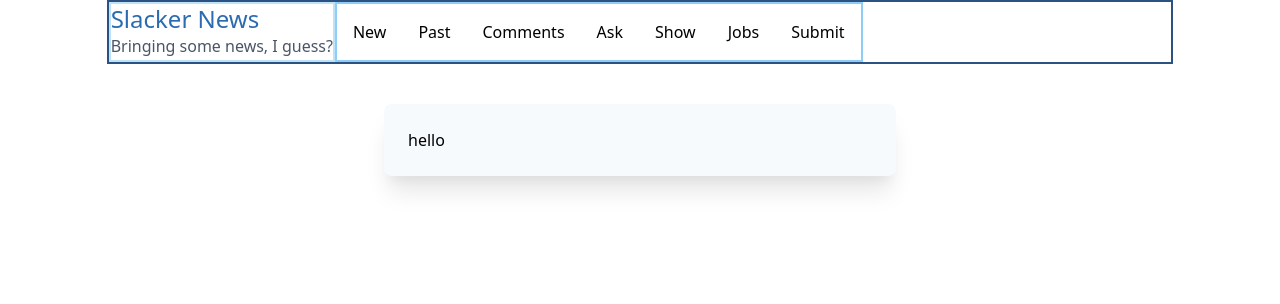
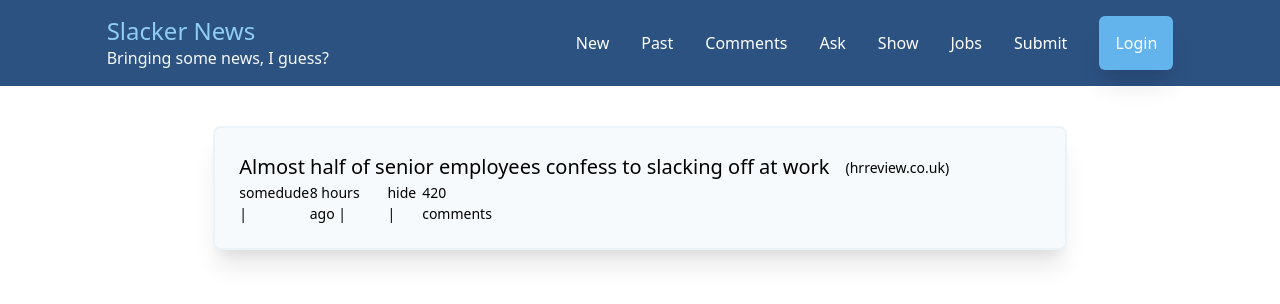
Before and after one commit to catcarbonell/slacker-news, a React (Create React App) app: page / in a window 1280 px wide. Shown: the top 304 px of the page. Built offline with nearby package versions, Linux system fonts and the light colour scheme.

Commit message:
made it pretty or whatever.

```diff
--- a/src/App.js
+++ b/src/App.js
@@ -1,12 +1,22 @@
 import React from 'react';
-import Container from './Components/Layout/Container';
 import Header from './Components/Layout/Header';
+import Post from './Components/Post';
 
 function App() {
     return (
       <>
       <Header />
-      <Container />
+      <div id="post-container">
+        <Post
+          title="Almost half of senior employees confess to slacking off at work"
+          url="https://www.hrreview.co.uk/hr-news/almost-half-of-senior-employees-confess-to-slacking-off-at-work/120829"
+          shorturl="hrreview.co.uk"
+          username="somedude"
+          time="8 hours ago"
+          comments={420}
+        />
+      </div>
+
       </>
   );
 }
--- a/src/Components/Layout/Container.js
+++ b/src/Components/Layout/Container.js
@@ -2,7 +2,7 @@ import React from 'react';
 
 const Container = () => {
     return(
-        <div className="max-w-lg mx-auto flex p-6 bg-gray-100 mt-10 rounded-lg shadow-xl">
+        <div className="max-w-lg m-auto flex p-6 bg-gray-100 mt-10 rounded-lg shadow-xl">
             hello
         </div>
     )
--- a/src/Components/Layout/Header.js
+++ b/src/Components/Layout/Header.js
@@ -3,16 +3,16 @@ import NavItem from './NavItem';
 
 const Header = () => {
     return(
-        <div className="w-5/6 mx-auto flex flex-row border-solid border-2 border-blue-800">
-            <div className="flex flex-col justify-start border-solid border-2 border-blue-200">
-                <h1 className="text-2xl text-blue-700 leading-tight">
+        <div className="w-full text-white py-4 flex flex-row place-content-center bg-blue-800">
+            <div className="flex flex-col w-1/3">
+                <h1 className="text-2xl text-blue-300 leading-tight">
                 Slacker News
                 </h1>
-                <p className="text-base text-gray-700 leading-normal">
+                <p className="text-base text-gray-100 leading-normal">
                 Bringing some news, I guess?
                 </p>
             </div>
-        <div className="flex flex-row justify-end border-solid border-2 border-blue-300">
+        <div className="flex flex-row w-1/2 justify-end">
             <NavItem text="New" />
             <NavItem text="Past" />
             <NavItem text="Comments" />
@@ -20,7 +20,12 @@ const Header = () => {
             <NavItem text="Show" />
             <NavItem text="Jobs" />
             <NavItem text="Submit" />
+
+            <div className="bg-blue-400 ml-4 hover:bg-blue-700 text-center rounded-md shadow-xl flex items-center">
+                <NavItem text="Login" />
+            </div>
         </div>
+
       </div>
     )
 }
--- a/src/Components/Layout/NavItem.js
+++ b/src/Components/Layout/NavItem.js
@@ -2,7 +2,7 @@ import React from 'react';
 
 const NavItem =(props)=>{
     return(
-        <div className="px-2 py-4 mx-2">
+        <div className="flex items-center self-center px-2 mx-2 cursor-pointer hover:text-blue-300">
            <p>{props.text}</p>
         </div>
     )
--- a/src/Components/Post.js
+++ b/src/Components/Post.js
@@ -0,0 +1,22 @@
+import React from 'react';
+
+const Post = (props) => {
+    return(
+        <div className="w-2/3 mx-auto flex flex-col p-6 bg-gray-100 mt-10 rounded-lg shadow-xl border-2 border-solid border-gray-200">
+            <div className="flex flex-row items-center">
+                <a href={props.url} target="new"><h2 className="text-xl hover:text-blue-400">{props.title}</h2></a>
+                <p className="text-sm ml-4">({props.shorturl})</p>
+            </div>
+            {/* User info */}
+            <div className="text-sm flex flex-row justify-evenly w-1/3">
+                <p>{props.username} |</p>
+                <p>{props.time} |</p>
+                <p>hide |</p>
+                <p>{props.comments} comments</p>
+            </div>
+        </div>
+
+    );
+}
+
+export default Post;
```
Also changed, not shown: src/Components/PostDetails.js (deleted).
